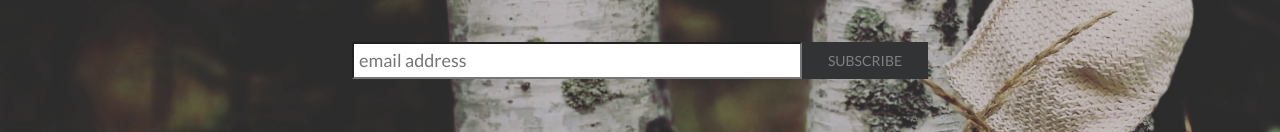
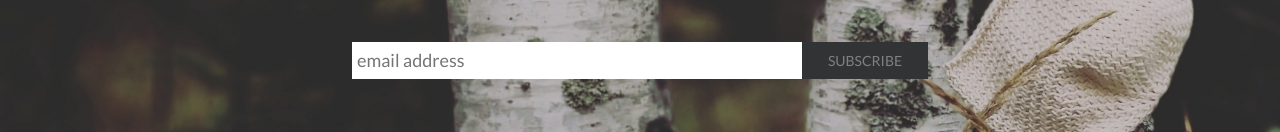
Before and after one commit to pialonardi/pialonardi.github.io, a plain HTML site: page index.html in a window 1280 px wide. Shown: the part 529-661 px from the top of the page. Drawn offline with Linux system fonts and the light colour scheme.

Commit message:
removed inward borders

```diff
--- a/stylesheets/styles.css
+++ b/stylesheets/styles.css
@@ -89,6 +89,8 @@ input {
   height: 100%;
   padding-top: 0;
   padding-bottom: 0;
+  border-style: none;
+  -webkit-appearance: none;
 }
 
 .email:focus {
```
